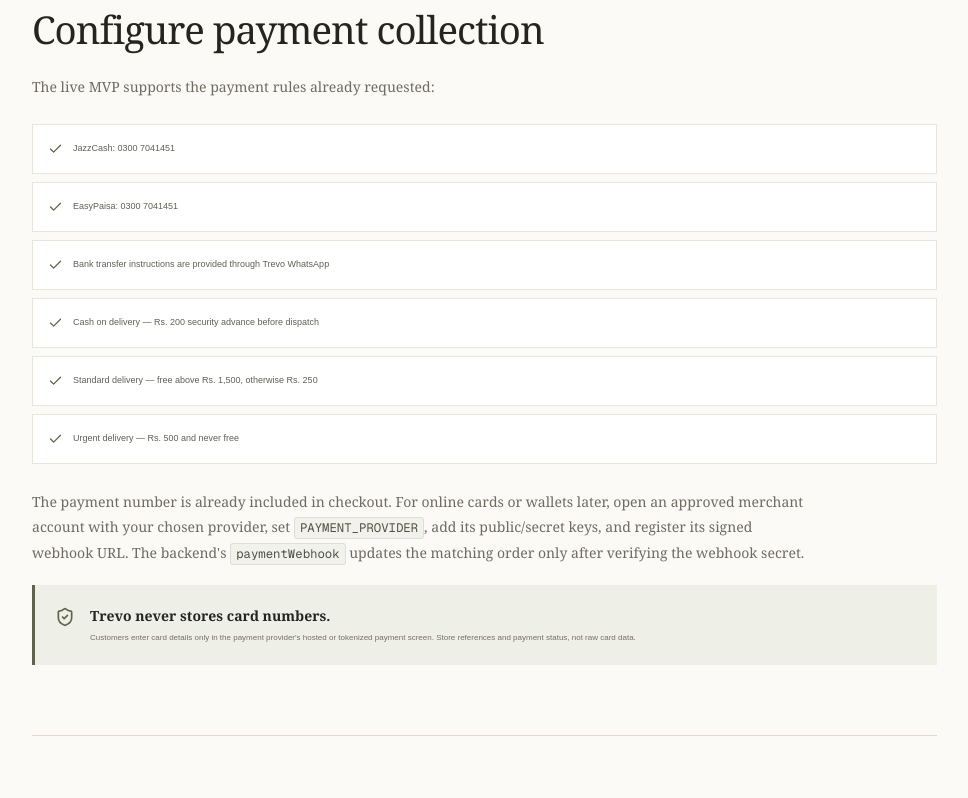
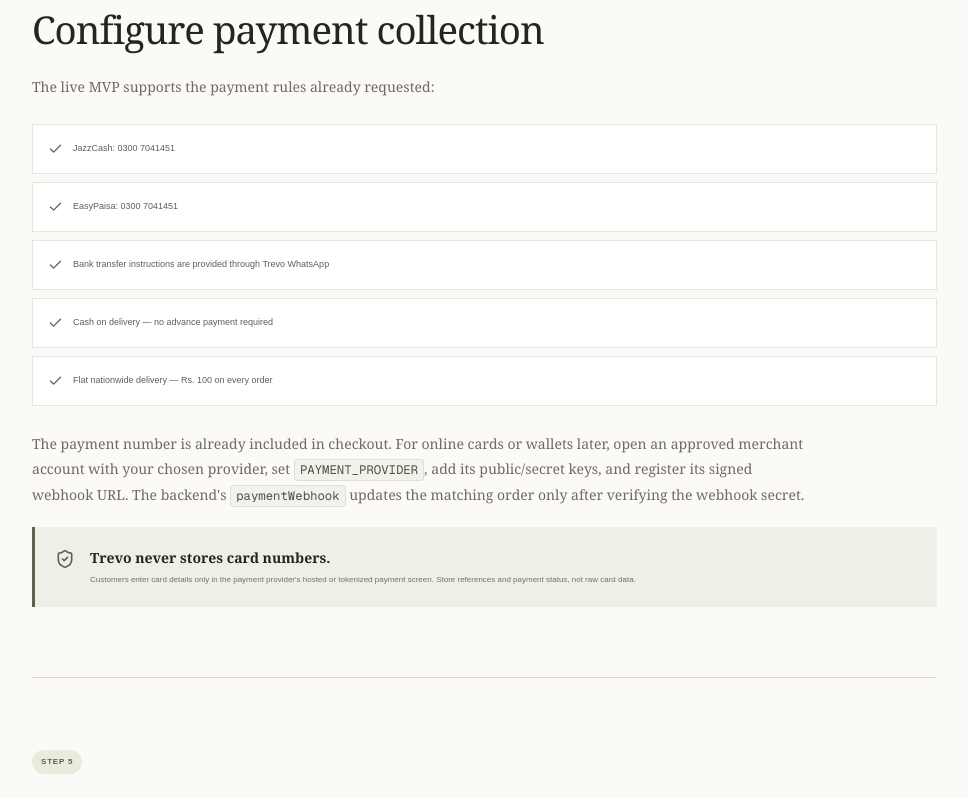
Before and after one commit to SmartLiving25/trevo-webstore, a Next.js app: page /setup in a window 1280 px wide. Shown: the part 4284-5082 px from the top of the page, without its empty margins (298-1266 px from the left). Built offline with nearby package versions, Linux system fonts and the light colour scheme.

Commit message:
Add files via upload

```diff
--- a/app/setup/page.tsx
+++ b/app/setup/page.tsx
@@ -21,7 +21,7 @@ export default function SetupGuide() {
 
         <section className="setup-section" id="whatsapp"><span className="section-number">Step 3</span><h2>Configure WhatsApp</h2><p>The store already supports reliable <Code>wa.me</Code> checkout using <strong>+92 300 7041451</strong>. This opens the customer&apos;s WhatsApp with cart items and totals pre-filled—no API approval is required.</p><div className="option-table"><div><b>MVP — already active</b><p>WhatsApp checkout and support deep links. You respond manually from WhatsApp Business.</p><span>Cost: Free</span></div><div><b>Automated confirmations</b><p>Create a Meta Business app, add WhatsApp Cloud API, then fill <Code>WHATSAPP_PHONE_NUMBER_ID</Code>, <Code>WHATSAPP_ACCESS_TOKEN</Code> and <Code>WHATSAPP_VERIFY_TOKEN</Code>. Point the Meta webhook to the deployed <Code>whatsappWebhook</Code> function.</p><span>Requires Meta approval and message templates</span></div></div><p>Automatic order confirmation and tracking messages must use Meta-approved templates outside the 24-hour customer-service window.</p></section>
 
-        <section className="setup-section" id="payments"><span className="section-number">Step 4</span><h2>Configure payment collection</h2><p>The live MVP supports the payment rules already requested:</p><ul className="check-list"><li><Check /> JazzCash: 0300 7041451</li><li><Check /> EasyPaisa: 0300 7041451</li><li><Check /> Bank transfer instructions are provided through Trevo WhatsApp</li><li><Check /> Cash on delivery — Rs. 200 security advance before dispatch</li><li><Check /> Standard delivery — free above Rs. 1,500, otherwise Rs. 250</li><li><Check /> Urgent delivery — Rs. 500 and never free</li></ul><p>The payment number is already included in checkout. For online cards or wallets later, open an approved merchant account with your chosen provider, set <Code>PAYMENT_PROVIDER</Code>, add its public/secret keys, and register its signed webhook URL. The backend&apos;s <Code>paymentWebhook</Code> updates the matching order only after verifying the webhook secret.</p><div className="setup-warning soft"><ShieldCheck /><span><b>Trevo never stores card numbers.</b><p>Customers enter card details only in the payment provider&apos;s hosted or tokenized payment screen. Store references and payment status, not raw card data.</p></span></div></section>
+        <section className="setup-section" id="payments"><span className="section-number">Step 4</span><h2>Configure payment collection</h2><p>The live MVP supports the payment rules already requested:</p><ul className="check-list"><li><Check /> JazzCash: 0300 7041451</li><li><Check /> EasyPaisa: 0300 7041451</li><li><Check /> Bank transfer instructions are provided through Trevo WhatsApp</li><li><Check /> Cash on delivery — no advance payment required</li><li><Check /> Flat nationwide delivery — Rs. 100 on every order</li></ul><p>The payment number is already included in checkout. For online cards or wallets later, open an approved merchant account with your chosen provider, set <Code>PAYMENT_PROVIDER</Code>, add its public/secret keys, and register its signed webhook URL. The backend&apos;s <Code>paymentWebhook</Code> updates the matching order only after verifying the webhook secret.</p><div className="setup-warning soft"><ShieldCheck /><span><b>Trevo never stores card numbers.</b><p>Customers enter card details only in the payment provider&apos;s hosted or tokenized payment screen. Store references and payment status, not raw card data.</p></span></div></section>
 
         <section className="setup-section" id="local"><span className="section-number">Step 5</span><h2>Run the website on your computer</h2><ol className="setup-steps compact"><li><div>1</div><span><b>Install Node.js 22</b><p>Download the LTS installer from nodejs.org.</p></span></li><li><div>2</div><span><b>Open the project folder in Terminal</b><Code>cd trevo-fashion-store</Code></span></li><li><div>3</div><span><b>Install and start</b><Code>npm install<br />npm run dev</Code><p>Open the local address printed in Terminal. Stop it with Ctrl+C.</p></span></li></ol><p>Storefront: <Code>/</Code> · Admin: <Code>/admin</Code> · This guide: <Code>/setup</Code></p></section>
 
```
